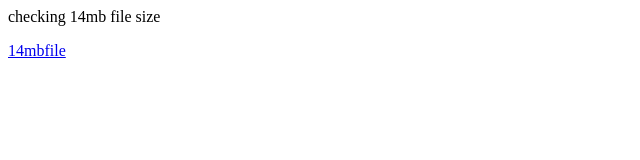
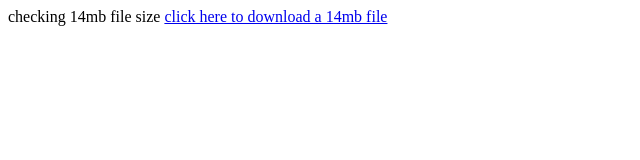
Before and after one commit to chandniJha/chandni, a plain HTML site: page 14mbfile.html in a window 1280 px wide. Shown: the whole page, without its empty margins (0-640 px from the left). Drawn offline with Linux system fonts and the light colour scheme.

Commit message:
Update 14mbfile.html

```diff
--- a/14mbfile.html
+++ b/14mbfile.html
@@ -4,8 +4,6 @@
 checking 14mb file size
 </head>
 <body>
-<a href="/tmpfolder/14mb_file.txt" download>
-  <p>14mbfile</p>
-</a>
+<a href="/tmpfolder/14mb_file.txt" download>click here to download a 14mb file</a>
 </body>
 </html>
```
